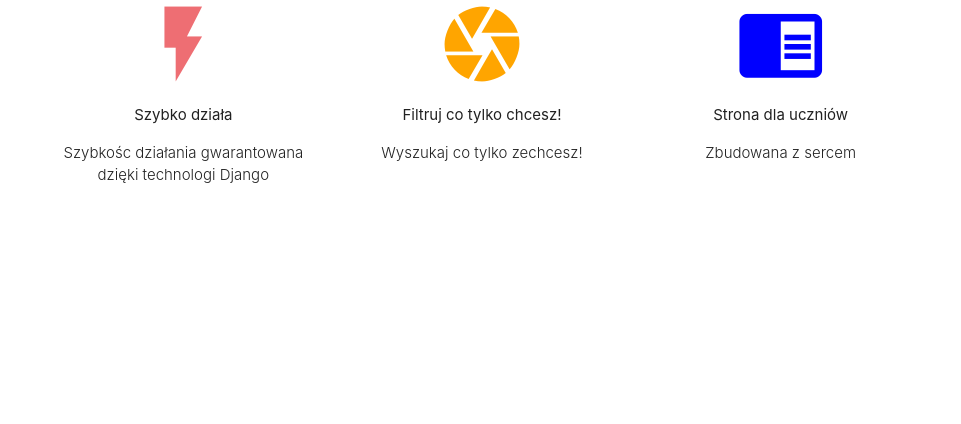
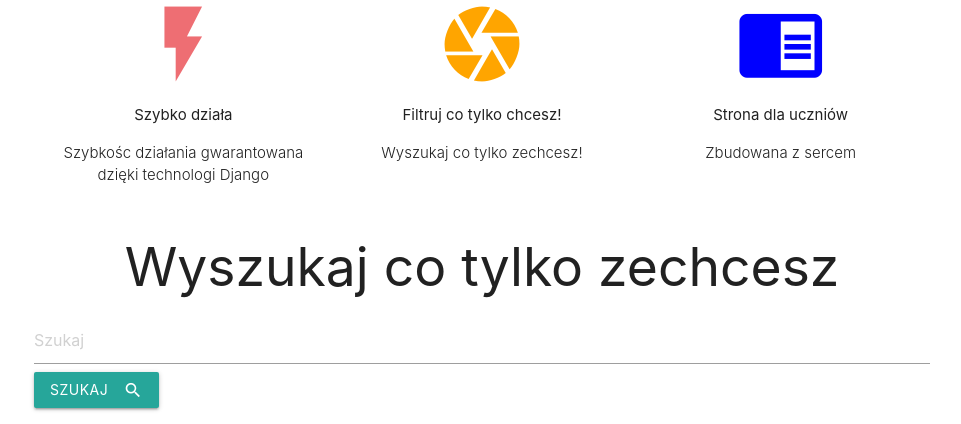
Before and after one commit to henrykwolek/lo2gdynia-secretmarket, a Django app: page /new_search in a window 1280 px wide. Shown: the part 239-663 px from the top of the page, without its empty margins (158-1119 px from the left). Before the commit the page ends 422 px from the top, so only its background shows below. Run offline with Django 3.2, Linux system fonts and the light colour scheme.

Commit message:
Initial HTML site look

```diff
--- a/my_app/views.py
+++ b/my_app/views.py
@@ -6,4 +6,8 @@ def home(request):
     return render(request, 'base.html')
 
 def new_search(request):
-        return render(request, 'my_app/new_search.html')
+    search = request.POST.get('search')
+    stuff_for_frontend = {
+        'search': search,
+    }
+    return render(request, 'my_app/new_search.html', stuff_for_frontend)
--- a/templates/base.html
+++ b/templates/base.html
@@ -62,7 +62,21 @@
         </div>
       </div>
 
-      {% block content %} {% endblock content %}
+      {% block content %}
+      <h2 style="text-align: center;">Wyszukaj co tylko zechcesz</h2>
+      <form action="{% url 'new_search' %}" method="POST">
+        {% csrf_token %}
+        <input type="text" name="search" placeholder="Szukaj" />
+        <button
+          class="btn waves-effect waves-light"
+          type="submit"
+          name="action"
+        >
+          Szukaj
+          <i class="material-icons right">search</i>
+        </button>
+      </form>
+      {% endblock content %}
       <script src="https://cdnjs.cloudflare.com/ajax/libs/materialize/1.0.0/js/materialize.min.js"></script>
     </div>
   </body>
--- a/templates/my_app/new_search.html
+++ b/templates/my_app/new_search.html
@@ -1,3 +1,92 @@
 {% extends 'base.html' %} {% block content %}
-<form action="{% url 'new_search' %}"></form>
-{% endblock %}
+<h2 style="text-align: center;">Wyszukaj co tylko zechcesz</h2>
+<form action="{% url 'new_search' %}" method="POST">
+  {% csrf_token %}
+  <input type="text" name="search" placeholder="Szukaj" />
+  <button class="btn waves-effect waves-light" type="submit" name="action">
+    Szukaj
+    <i class="material-icons right">search</i>
+  </button>
+</form>
+
+<div class="row">
+  <div class="col s4">
+    <div class="card">
+      <div class="card-image waves-effect waves-block waves-light">
+        <img
+          class="activator"
+          src="https://materializecss.com/images/office.jpg"
+        />
+      </div>
+      <div class="card-content">
+        <span class="card-title activator grey-text text-darken-4"
+          >Card Title<i class="material-icons right">more_vert</i></span
+        >
+        <p><a href="#">This is a link</a></p>
+      </div>
+      <div class="card-reveal">
+        <span class="card-title grey-text text-darken-4"
+          >Card Title<i class="material-icons right">close</i></span
+        >
+        <p>
+          Here is some more information about this product that is only revealed
+          once clicked on.
+        </p>
+      </div>
+    </div>
+  </div>
+
+  <div class="col s4">
+    <div class="card">
+      <div class="card-image waves-effect waves-block waves-light">
+        <img
+          class="activator"
+          src="https://materializecss.com/images/office.jpg"
+        />
+      </div>
+      <div class="card-content">
+        <span class="card-title activator grey-text text-darken-4"
+          >Card Title<i class="material-icons right">more_vert</i></span
+        >
+        <p><a href="#">This is a link</a></p>
+      </div>
+      <div class="card-reveal">
+        <span class="card-title grey-text text-darken-4"
+          >Card Title<i class="material-icons right">close</i></span
+        >
+        <p>
+          Here is some more information about this product that is only revealed
+          once clicked on.
+        </p>
+      </div>
+    </div>
+  </div>
+
+  <div class="col s4">
+    <div class="card">
+      <div class="card-image waves-effect waves-block waves-light">
+        <img
+          class="activator"
+          src="https://materializecss.com/images/office.jpg"
+        />
+      </div>
+      <div class="card-content">
+        <span class="card-title activator grey-text text-darken-4"
+          >Card Title<i class="material-icons right">more_vert</i></span
+        >
+        <p><a href="#">This is a link</a></p>
+      </div>
+      <div class="card-reveal">
+        <span class="card-title grey-text text-darken-4"
+          >Card Title<i class="material-icons right">close</i></span
+        >
+        <p>
+          Here is some more information about this product that is only revealed
+          once clicked on.
+        </p>
+      </div>
+    </div>
+  </div>
+</div>
+
+{% endblock content %}
```
